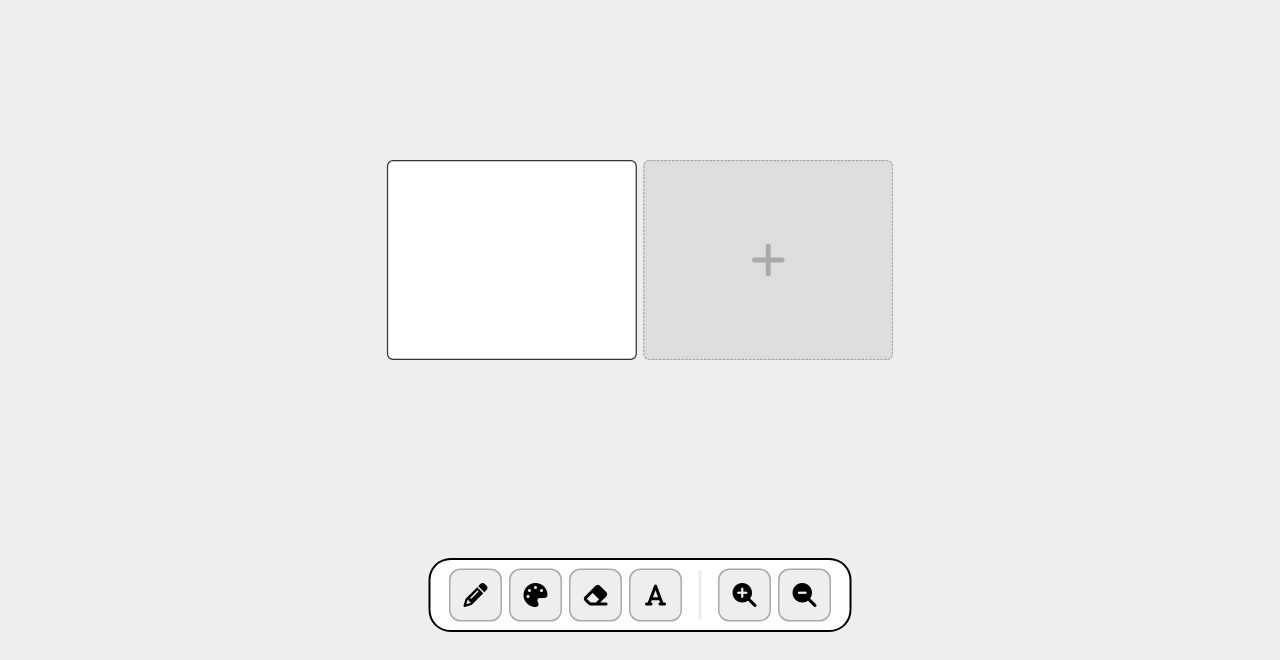
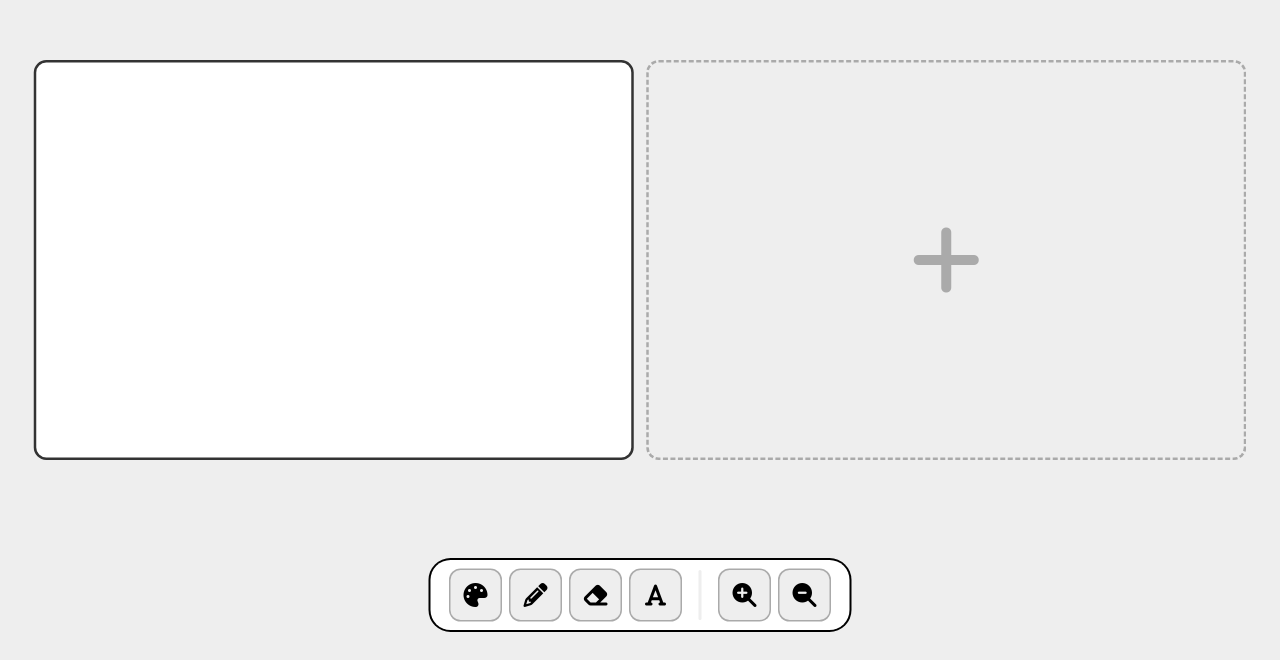
Before and after one commit to davidkochanski/whiteboard-app, a React (Vite) app: page / in a window 1280 px wide. Shown: the part 140-800 px from the top of the page. Built offline with nearby package versions, Linux system fonts and the light colour scheme.

Commit message:
Add whiteboard button

```diff
--- a/src/Whiteboard.css
+++ b/src/Whiteboard.css
@@ -49,28 +49,3 @@ main {
     margin: 0 8px;
     box-shadow: none;
 }
-
-#add-board {
-    width: 1000px;
-    height: 800px;
-    padding: 100px;
-    border-radius: 25px;
-    border: 5px dashed #aaa;
-    background-color: #ddd;
-    cursor: pointer;
-    transition: background-color 0.25s ease;
-}
-
-#add-board:hover {
-    background-color: #ccc;
-}
-
-#add-board > i {
-    font-size: 160px;
-    color: #aaa;
-    transition: color 0.25s ease;
-}
-
-#add-board:hover > i {
-    color: #333;
-}
--- a/src/Whiteboard.jsx
+++ b/src/Whiteboard.jsx
@@ -10,25 +10,32 @@ export default function Whiteboard() {
     const [initialY, setInitialY] = useState(0);
     const [currentX, setCurrentX] = useState(0);
     const [currentY, setCurrentY] = useState(0);
-    const [currentScale, setCurrentScale] = useState(0);
+    const [currentScale, setCurrentScale] = useState(0.5);
+    const [whiteboards, setWhiteboards] = useState([<WhiteboardCanvas key={0}/>]);
     const boardsRef = useRef();
 
     const MIN_ZOOM = 0.25;
     const MAX_ZOOM = 2.0;
     const BUTTON_ZOOM_FACTOR = 0.33;
+    const MAX_WHITEBOARD_COUNT = 3;
 
     useEffect(() => {
         const boards = document.getElementById("board-wrapper");
-
         const actualStyle = window.getComputedStyle(boards);
 
         setCurrentScale(actualStyle.scale);
-    })
+    }, [])
+
+    useEffect(() => {
+        boardsRef.current.style.scale = currentScale;
+    }, [currentScale])
 
     function handleMouseDown(e) {
         if(e.button !== 2) return;
 
         setDragging(true);
+
+        document.body.style.cursor = "grab";
 
         setInitialX(e.clientX);
         setInitialY(e.clientY);
@@ -53,6 +60,7 @@ export default function Whiteboard() {
     function handleMouseUp(e) {
         if(e.button !== 2) return;
 
+        document.body.style.cursor = "default";
 
         setDragging(false);
 
@@ -69,42 +77,48 @@ export default function Whiteboard() {
         const zoomSpeed = 0.1;
         const zoomFactor = 1 + (e.deltaY > 0 ? -zoomSpeed : zoomSpeed);
 
-        const newScale = currentScale * zoomFactor;
+        let newScale = currentScale * zoomFactor;
 
         console.log(boards.style.scale);
-        if(newScale > 0.25 && newScale < 2.0) {
-            setCurrentScale(newScale);
-            boards.style.scale = newScale;
+        if(newScale <= 0.25) {
+            newScale = 0.25;
         }
+
+        if(newScale >= 2.0) {
+            newScale = 2.0;
+        }
+
+        setCurrentScale(newScale);
+        boards.style.scale = newScale;
 
     }
 
-    function handleZoomOut(e) {
+    function handleZoomOut() {
         const newScale = currentScale * (1 - BUTTON_ZOOM_FACTOR) > MIN_ZOOM ? currentScale * (1 - BUTTON_ZOOM_FACTOR) : MIN_ZOOM;
 
         setCurrentScale(newScale);
-        boardsRef.current.style.scale = newScale;
+        // boardsRef.current.style.scale = newScale;
     }
 
-    function handleZoomIn(e) {
+    function handleZoomIn() {
         const newScale = currentScale * (1 + BUTTON_ZOOM_FACTOR) < MAX_ZOOM ? currentScale * (1 + BUTTON_ZOOM_FACTOR) : MAX_ZOOM;
 
         setCurrentScale(newScale);
-        boardsRef.current.style.scale = newScale;
+        // boardsRef.current.style.scale = newScale;
     }
 
     function handleAddBoard() {
-        boardsRef.current.appendChild(<div>lol</div>) // doesnt work.
+        if(whiteboards.length >= MAX_WHITEBOARD_COUNT) return;
 
+        setWhiteboards([...whiteboards, <WhiteboardCanvas key={whiteboards.length}/>])
     }
-
 
     return (
         <main onWheel={handleZoom} onContextMenu={(e) => {e.preventDefault()}} onMouseDown={handleMouseDown} onMouseMove={handleMouseDrag} onMouseUp={handleMouseUp} onMouseOut={handleMouseUp}>
 
             <div id="controls">
+                <i className="fas fa-palette"></i>
                 <i className="fas fa-pencil"></i>
-                <i className="fas fa-palette"></i>
                 <i className="fas fa-eraser"></i>
                 <i className="fas fa-font"></i>
 
@@ -117,8 +131,8 @@ export default function Whiteboard() {
             </div>
 
             <div id="board-wrapper" ref={boardsRef}>
-                <WhiteboardCanvas/>
-                <button onClick={handleAddBoard} id="add-board" className="add-board"><i className="fas fa-plus"></i></button>
+                {whiteboards}
+                {whiteboards.length < MAX_WHITEBOARD_COUNT ? <button onClick={handleAddBoard} id="add-board" className="add-board"><i className="fas fa-plus"></i></button> : ""}
             </div>
         </main>
 
--- a/src/WhiteboardCanvas.css
+++ b/src/WhiteboardCanvas.css
@@ -1,7 +1,32 @@
 canvas {
-    width: 1000px;
+    width: 1200px;
     height: 800px;
     border: 5px solid #333;
     background-color: white;
     border-radius: 25px;
 }
+
+#add-board {
+    width: 1200px;
+    height: 800px;
+    padding: 100px;
+    border-radius: 25px;
+    border: 5px dashed #aaa;
+    background-color: #eee;
+    cursor: pointer;
+    transition: background-color 0.25s ease;
+}
+
+#add-board:hover {
+    background-color: #e6e6e6;
+}
+
+#add-board > i {
+    font-size: 160px;
+    color: #aaa;
+    transition: color 0.25s ease;
+}
+
+#add-board:hover > i {
+    color: #333;
+}
```
